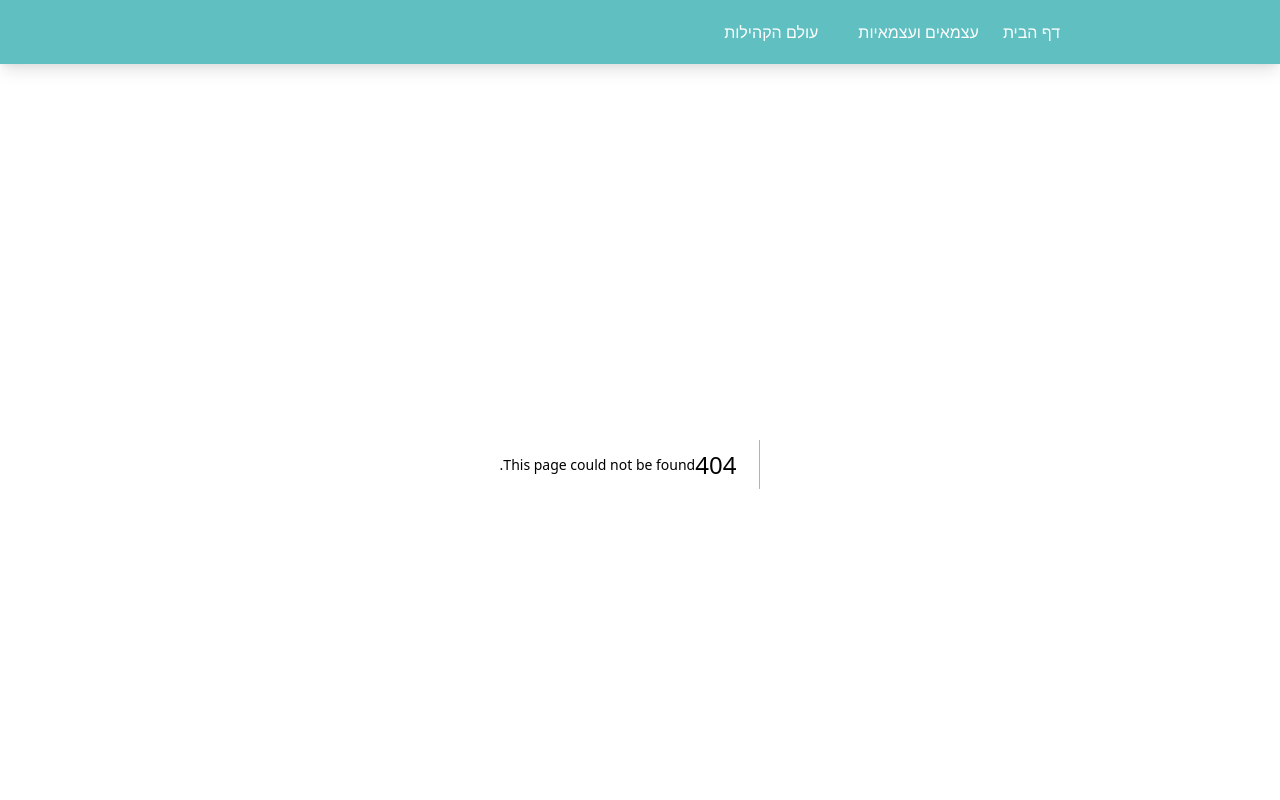
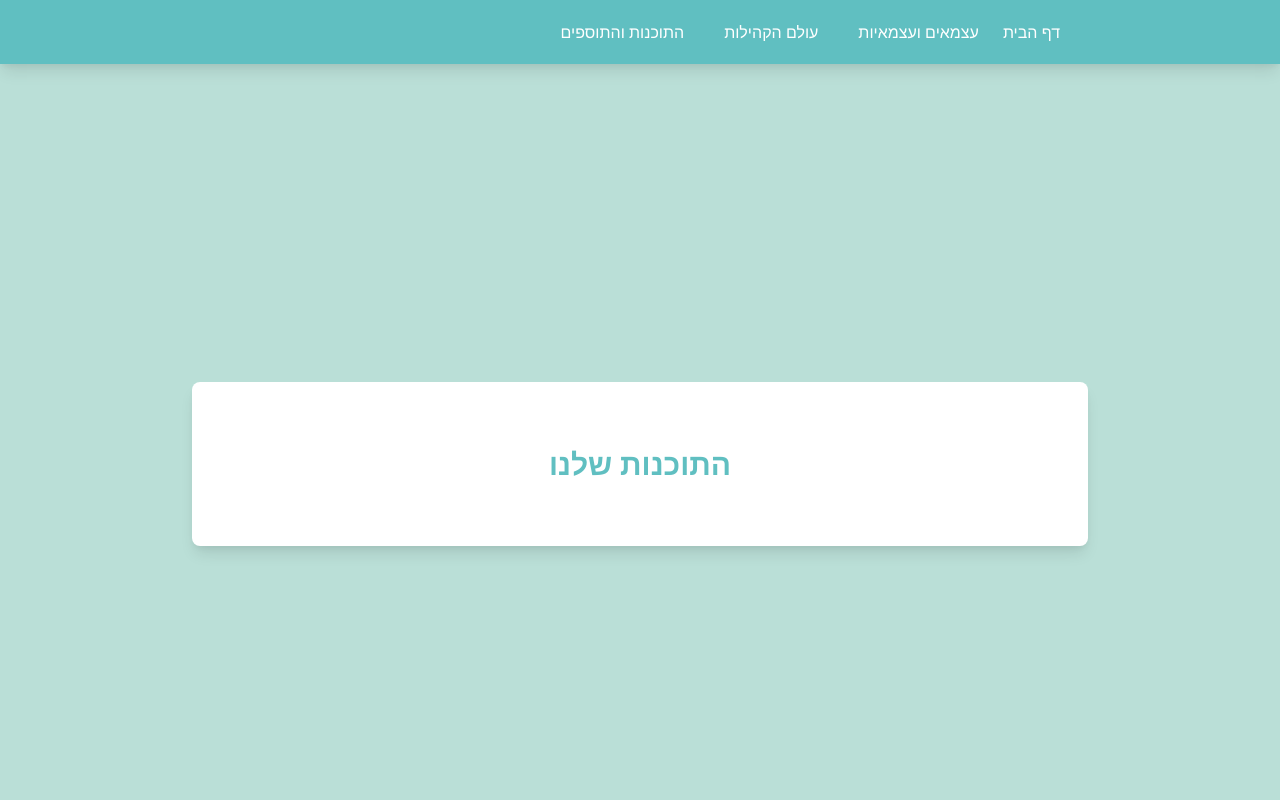
Before and after one commit to Zevik/Atsmai, a Next.js app: page /extensions in a window 1280 px wide. Before the commit this address had no page. Shown: the top 800 px of the page. Built offline with nearby package versions, Linux system fonts and the light colour scheme.

Commit message:
הוסף קטגוריה חדשה 'התוכנות והתוספים' ויצר עמוד חדש 'extensions'

```diff
--- a/components/Navigation.js
+++ b/components/Navigation.js
@@ -34,6 +34,11 @@ export default function Navigation() {
         { href: '/communities/monetization', text: 'מוניטיזציה' }, // הוסף קישור חדש
         { href: '/communities/shaming', text: 'שיימינג' }, // הוסף קישור חדש
       ],
+    },
+    {
+      text: 'התוכנות והתוספים',
+      href: '/extensions',
+      subLinks: [],
     },
   ];
 
--- /dev/null
+++ b/pages/extensions.js
@@ -0,0 +1,15 @@
+
+import React from 'react';
+
+const Extensions = () => {
+  return (
+    <div className="min-h-screen bg-secondary/20 overflow-x-hidden p-4 flex items-center justify-center">
+      <div className="w-full max-w-4xl mx-auto bg-white p-4 md:p-8 rounded-lg shadow-lg overflow-hidden">
+        <h1 className="text-3xl font-bold mb-8 text-primary text-center mt-8">התוכנות שלנו</h1>
+        {/* ...existing content... */}
+      </div>
+    </div>
+  );
+};
+
+export default Extensions;
```
